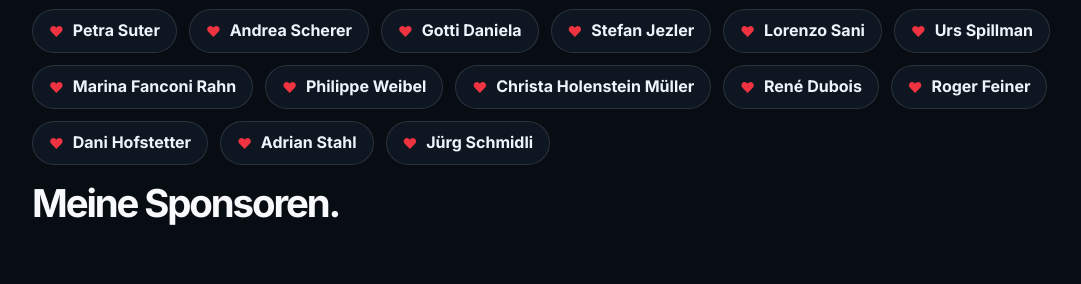
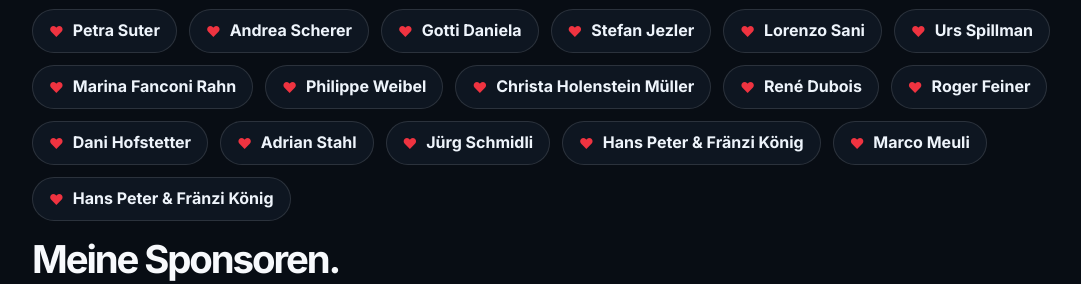
Before and after one commit to theresaluternauer/JonigoesCanada, a plain HTML site: page index.html in a window 1280 px wide. Shown: the part 6709-6993 px from the top of the page, without its empty margins (18-1099 px from the left). Drawn offline with Linux system fonts and the light colour scheme.

Commit message:
Update index.html

```diff
--- a/index.html
+++ b/index.html
@@ -332,6 +332,9 @@ Mit deiner Spende hilfst du, mir diesen Traum zu verwirklichen. Jeder Beitrag z
           <span class="supporter-pill">Dani Hofstetter</span>
           <span class="supporter-pill">Adrian Stahl</span>
           <span class="supporter-pill">Jürg Schmidli</span>
+          <span class="supporter-pill">Hans Peter & Fränzi König</span>
+          <span class="supporter-pill">Marco Meuli</span>
+          <span class="supporter-pill">Hans Peter & Fränzi König</span>
         </div>
 
         <div class="section-heading">
```
